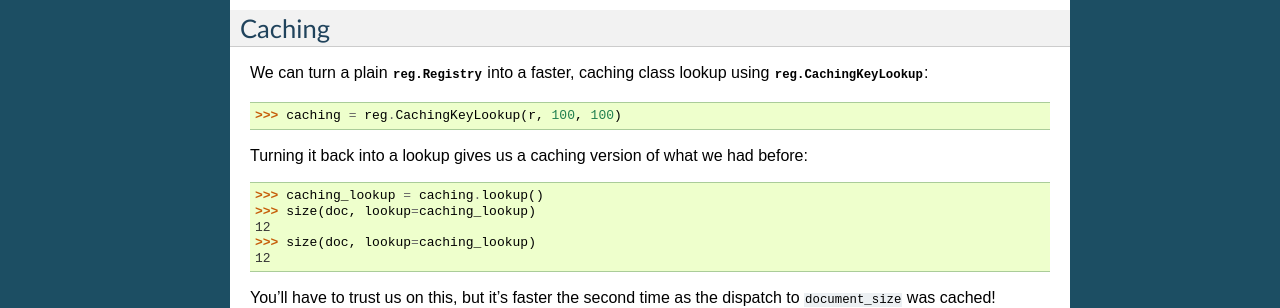
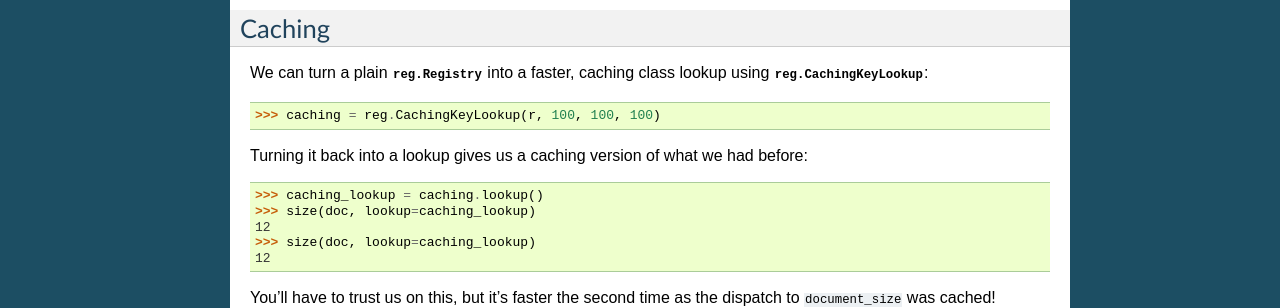
Before and after one commit to morepath/reg, a Sphinx documentation site: the page built from doc/usage.rst, in a window 1280 px wide and 900 px high, scrolled down 13127 px. Shown: the part 481-789 px from the top of the window. Built offline with Sphinx 7.4.7, drawn with Linux system fonts in a browser that asks for light colours.

Commit message:
Fix caching doctest.

```diff
--- a/doc/usage.rst
+++ b/doc/usage.rst
@@ -949,7 +949,7 @@ lookup using :class:`reg.CachingKeyLookup`:
 
 .. doctest::
 
-  >>> caching = reg.CachingKeyLookup(r, 100, 100)
+  >>> caching = reg.CachingKeyLookup(r, 100, 100, 100)
 
 Turning it back into a lookup gives us a caching version of what we had
 before:
```
